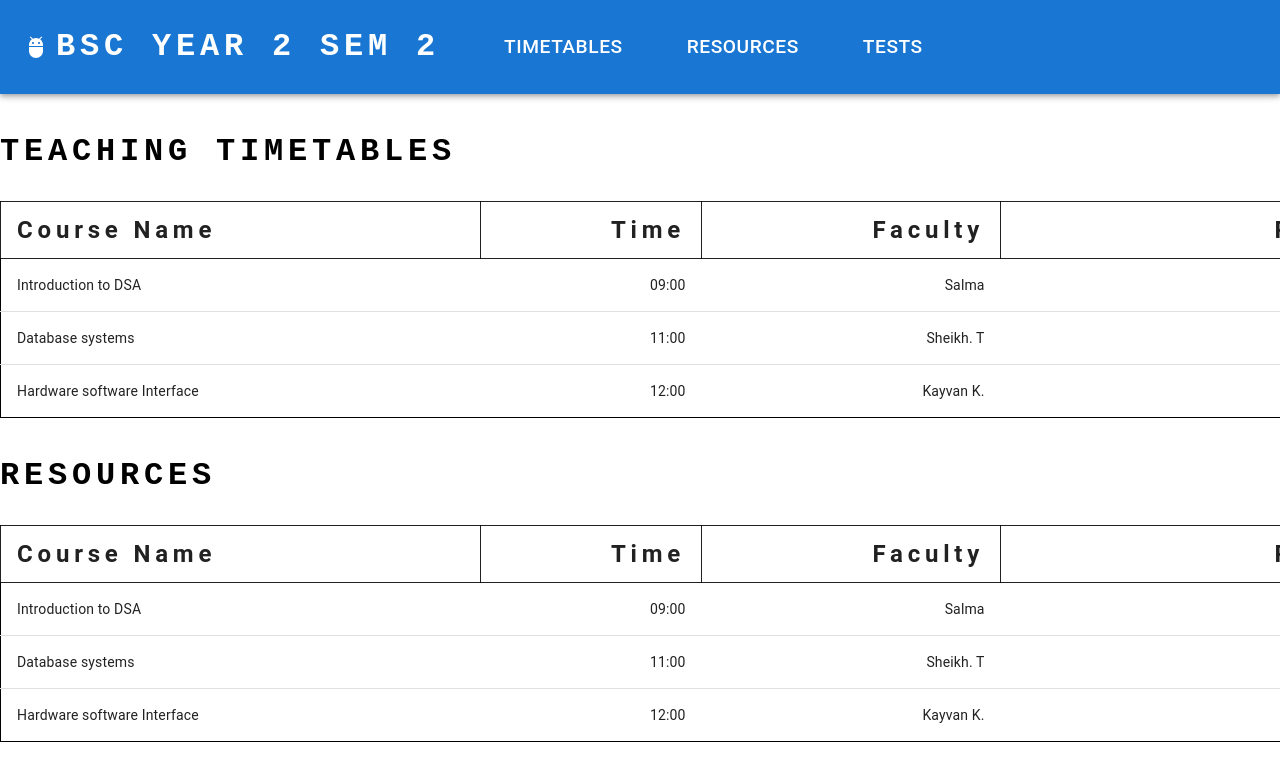
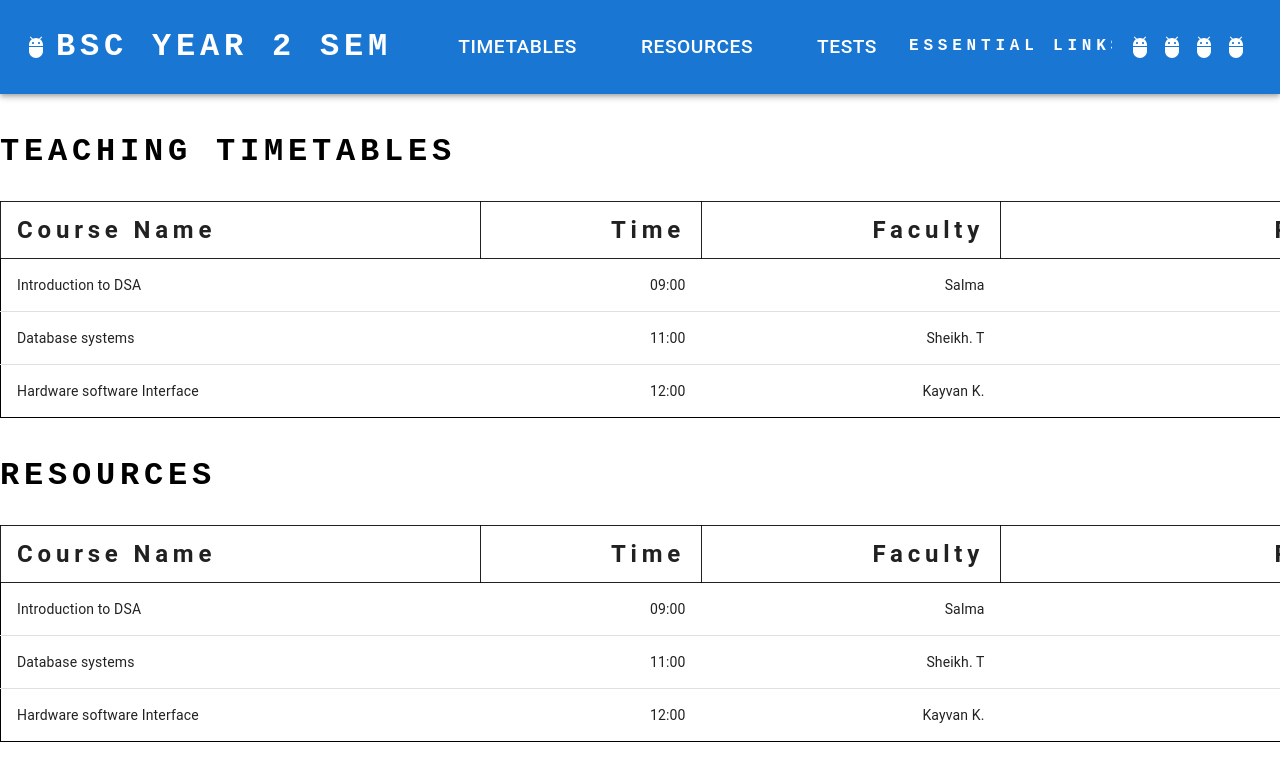
Before and after one commit to adityashibu/ReactWebsite, a React (Create React App) app: page / in a window 1280 px wide. Shown: the top 780 px of the page. Built offline with nearby package versions, Linux system fonts and the light colour scheme.

Commit message:
Added essential links in the navbar

```diff
--- a/src/App.tsx
+++ b/src/App.tsx
@@ -114,6 +114,30 @@ function ResponsiveAppBar() {
               </Button>
             ))}
           </Box>
+
+          <Typography
+            variant="h6"
+            noWrap
+            component="a"
+            href="#"
+            sx={{
+              mr: 2,
+              display: { xs: 'none', md: 'flex' },
+              fontFamily: 'monospace',
+              fontWeight: 700,
+              letterSpacing: '.3rem',
+              color: 'inherit',
+              textDecoration: 'none',
+              fontSize: '1rem',
+            }}
+          >
+            ESSENTIAL LINKS:
+          </Typography>
+          <AdbIcon sx={{ display: { xs: 'none', md: 'flex' }, mr: 1 }} />
+          <AdbIcon sx={{ display: { xs: 'none', md: 'flex' }, mr: 1 }} />
+          <AdbIcon sx={{ display: { xs: 'none', md: 'flex' }, mr: 1 }} />
+          <AdbIcon sx={{ display: { xs: 'none', md: 'flex' }, mr: 1 }} />
+
         </Toolbar>
       </Container>
     </AppBar>
```
